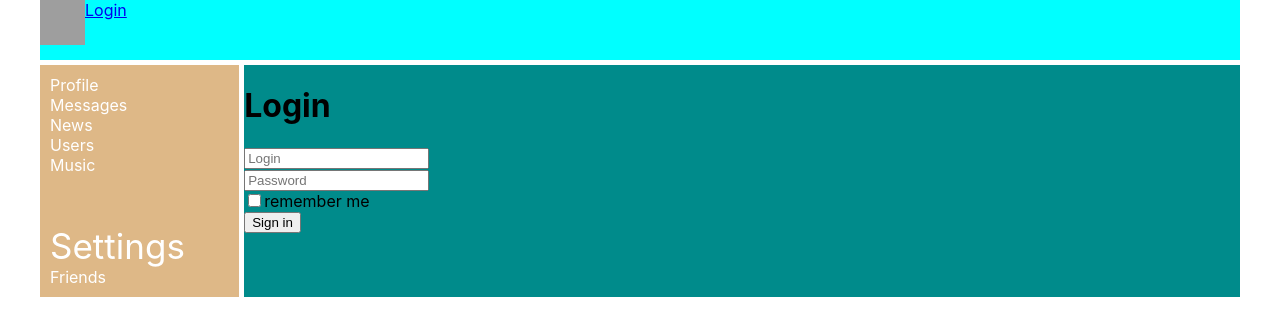
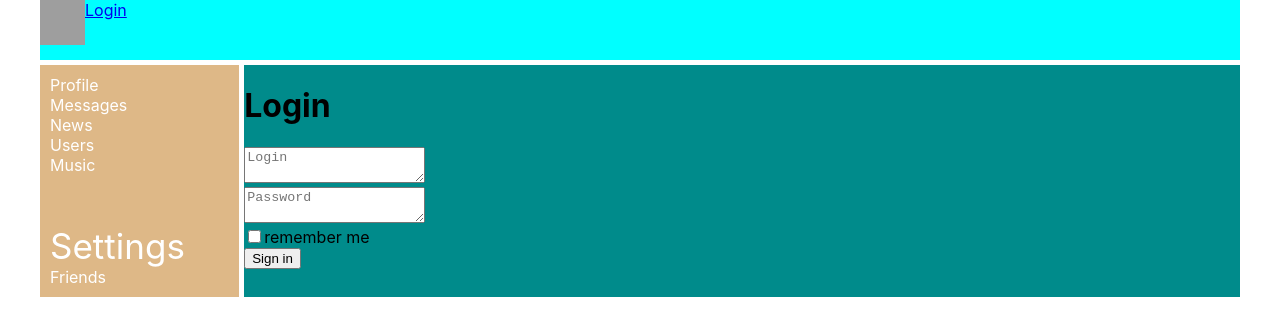
Before and after one commit to djmaluy/my-social, a React (Create React App) app: page /login in a window 1280 px wide. Shown: the top 336 px of the page. Built offline with nearby package versions, Linux system fonts and the light colour scheme; no server answers; grey boxes are pictures that could not be loaded.

Commit message:
Added validation to forms

```diff
--- /dev/null
+++ b/src/components/Common/FormsControl/FormsControl.js
@@ -0,0 +1,28 @@
+import React from "react";
+import classes from "./FormsControl.module.css";
+
+export const Textarea = ({ input, meta, ...props }) => {
+  const hasError = meta.touched && meta.error;
+  return (
+    <div
+      className={classes.formControl + " " + (hasError ? classes.error : "")}
+    >
+      <textarea {...input} {...props} />
+      {hasError && <span>{meta.error}</span>}
+    </div>
+  );
+};
+
+// https://redux-form.com/8.3.0/examples/fieldlevelvalidation/
+
+export const Input = ({ input, meta, ...props }) => {
+  const hasError = meta.touched && meta.error;
+  return (
+    <div
+      className={classes.formControl + " " + (hasError ? classes.error : "")}
+    >
+      <textarea {...input} {...props} />
+      {hasError && <span>{meta.error}</span>}
+    </div>
+  );
+};
--- /dev/null
+++ b/src/components/Common/FormsControl/FormsControl.module.css
@@ -0,0 +1,8 @@
+.formControl.error input,
+.formControl.error textarea {
+  border: 2px red solid;
+}
+
+.formControl.error span {
+  color: red;
+}
--- a/src/components/Dialogs/Dialogs.jsx
+++ b/src/components/Dialogs/Dialogs.jsx
@@ -3,6 +3,10 @@
 import DialogItem from "./DialogItem/DialogItem";
 import Message from "./Message/Message";
 import { Field, reduxForm } from "redux-form";
+import { Textarea } from "../Common/FormsControl/FormsControl";
+import { required, maxLengthCreator } from "../../utils/validators/validator";
+
+const maxLength100 = maxLengthCreator(100);
 
 const Dialogs = (props) => {
   let state = props.dialogsPage;
@@ -34,7 +38,8 @@
         <Field
           placeholder="Enter your message"
           name="newMessageText"
-          component="textarea"
+          component={Textarea}
+          validate={[required, maxLength100]}
         />
       </div>
       <div>
--- a/src/components/Login/Login.jsx
+++ b/src/components/Login/Login.jsx
@@ -1,22 +1,29 @@
 import React from "react";
 import { reduxForm, Field } from "redux-form";
+import { Input } from "../Common/FormsControl/FormsControl";
+import { required } from "../../utils/validators/validator";
 
 const LoginForm = (props) => {
   return (
     <form onSubmit={props.handleSubmit}>
       <div>
-        <Field placeholder={"Login"} name={"login"} component={"input"} />
+        <Field
+          placeholder={"Login"}
+          name={"login"}
+          validate={[required]}
+          component={Input}
+        />
       </div>
       <div>
         <Field
           placeholder={"Password"}
           name={"password"}
-          type={"password"}
-          component={"input"}
+          validate={[required]}
+          component={Input}
         />
       </div>
       <div>
-        <Field type={"checkbox"} name={"rememberMe"} component={"input"} />
+        <Field name={"rememberMe"} type={"checkbox"} component={"Input"} />
         remember me
       </div>
       <div>
--- a/src/components/Profile/MyPosts/MyPosts.jsx
+++ b/src/components/Profile/MyPosts/MyPosts.jsx
@@ -2,6 +2,13 @@
 import classes from "./MyPosts.module.css";
 import Post from "./MyPost/Post";
 import { Field, reduxForm } from "redux-form";
+import {
+  required,
+  maxLengthCreator,
+} from "../../../utils/validators/validator";
+import { Textarea } from "../../Common/FormsControl/FormsControl";
+
+const maxLength10 = maxLengthCreator(10);
 
 const MyPosts = (props) => {
   let postsElement = props.posts.map((post) => (
@@ -25,7 +32,11 @@
   return (
     <form onSubmit={props.handleSubmit}>
       <div className={classes.postDescription}>
-        <Field name="textNewPost" component="textarea" />
+        <Field
+          name="textNewPost"
+          component={Textarea}
+          validate={[required, maxLength10]}
+        />
       </div>
       <div className={classes.myPostBtn}>
         <button>Add post</button>
--- /dev/null
+++ b/src/utils/validators/validator.js
@@ -0,0 +1,10 @@
+export const required = (value) => {
+  if (value) return undefined;
+  return "Field is required";
+};
+
+export const maxLengthCreator = (maxLength) => (value) => {
+  if (value && value.length > maxLength)
+    return `Max length is ${maxLength} symbols`;
+  return undefined;
+};
```
